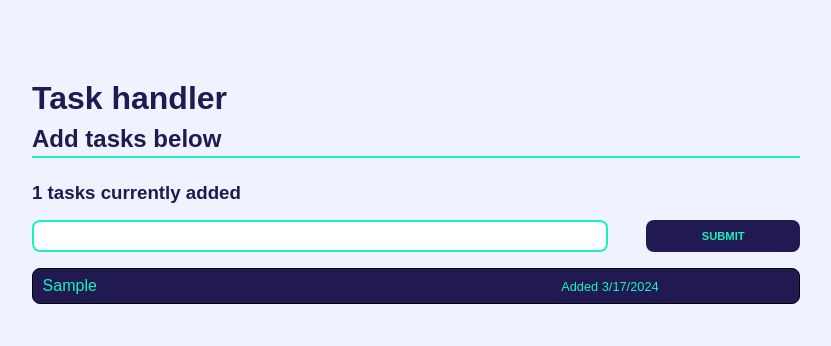
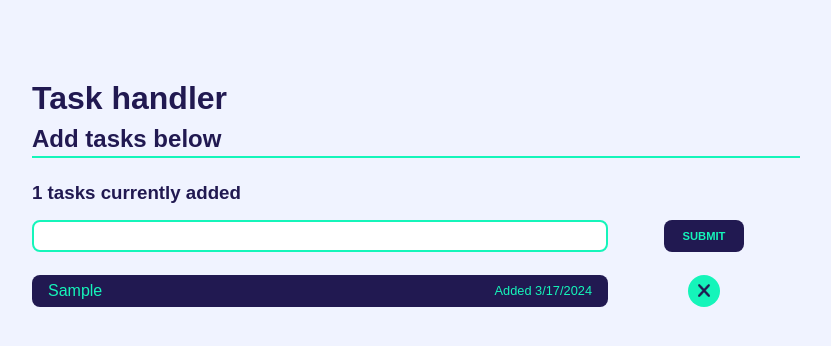
Before and after one commit to glopezv95/react-taskhandler, a React (Create React App) app: page / in a window 1280 px wide. Both pictures are taken after typing "Sample" into the empty fields and a click on the input "SUBMIT". Shown: the top 346 px of the page, without its empty margins (224-1055 px from the left). Built offline with nearby package versions, Linux system fonts and the light colour scheme; a web font is replaced by a local one.

Commit message:
Add delete button

```diff
--- a/src/App.css
+++ b/src/App.css
@@ -27,8 +27,7 @@ h3 {
 #input-line {
     height: 2rem;
     display: grid;
-    grid-template-columns: 75% 20%;
-    justify-content: space-between;
+    grid-template-columns: 75% 25%;
 }
 
 input[type="text"],
@@ -44,6 +43,9 @@ input[type="text"] {
 }
 
 input[type="submit"] {
+    width: 5rem;
+    height: 2rem;
+    margin: auto;
     border: none;
     background-color: #211951;
     color: #15F5BA;
@@ -57,29 +59,51 @@ ul {
     padding-left: 0;
 }
 
+div.task-li {
+    display: grid;
+    grid-template-columns: 75% 25%;
+}
+
 li {
-    display: grid;
-    grid-template-columns: repeat(2, 1fr);
-    list-style: none;
-    padding: 0.5rem 0rem 0.5rem 0.6rem;
-    margin: 0.5rem 0;
-    border: 1px solid #000;
-    border-radius: 0.5rem;
-    cursor: pointer;
+    height: 2rem;
+    padding: 0 1rem;
+    margin: 0.4rem 0;
     background-color: #211951;
     color: #15F5BA;
-    text-transform: capitalize;
+    border-radius: 0.5rem;
+    list-style: none;
+    align-items: center;
+    display: grid;
+    grid-template-columns: repeat(2, 50%);
 }
 
 span {
     font-size: 0.8rem;
+    text-align: end;
+}
+
+#button {
+    width: 2rem;
+    height: 2rem;
+    background-color: #15F5BA;
+    color: #211951;
+    font-weight: bold;
+    margin: auto;
+    border: none;
+    border-radius: 50%;
     display: grid;
-    place-content: center;
-    padding: 0 0.6rem;
+    place-items: center;
+    cursor: pointer;
+}
+
+img {
+    width: 0.8rem;
+    height: 0.8rem;
 }
 
 @media (max-width: 600px) {
     input[type="submit"] {
         font-size: 0.6rem;
+        width: 3.5rem;
     }
 }
--- /dev/null
+++ b/src/components/TaskH3.js
@@ -0,0 +1,4 @@
+export default function TaskH3({tasklistLength}) {
+
+    return <h3>{tasklistLength} tasks currently added</h3>
+}
--- a/src/components/Tasks.js
+++ b/src/components/Tasks.js
@@ -1,4 +1,6 @@
-import { useState } from 'react'
+import { useState } from 'react';
+import Ul from './Ul';
+import TaskH3 from './TaskH3';
 
 export default function Tasks() {
 
@@ -33,7 +35,7 @@ export default function Tasks() {
 
         <div className='tasks'>
 
-            <h3>{tasklistLength} tasks currently added</h3>
+            <TaskH3 tasklistLength={tasklistLength} />
 
             <form onSubmit={handleChange}>
 
@@ -44,16 +46,7 @@ export default function Tasks() {
 
             </form>
 
-            <ul>
-
-                {tasklist.map((task, index) =>
-                    <li
-                        key={index}
-                        onClick={() => deleteTask(index)}>
-                        {task.name} <span>Added {task.date}</span>
-                    </li>)}
-
-            </ul>
+            <Ul tasklist={tasklist} deleteTask={deleteTask}/>
 
         </div>
 
--- /dev/null
+++ b/src/components/Ul.js
@@ -0,0 +1,31 @@
+import close from '../close.png';
+
+export default function Ul({ tasklist, deleteTask }) {
+
+    return (
+
+        <ul>
+
+                {tasklist.map((task, index) => (
+
+                    <div key={`${index}-div`} className="task-li">
+
+                        <li
+                            key={`${index}-li`}>
+                                {task.name}
+                                <span>Added {task.date}</span>
+                        </li>
+
+                        <div id="button" onClick={() => deleteTask(index)}>
+                            <img src={close} alt="Eliminate task"/>
+                        </div>
+
+                    </div>
+
+
+                    ))
+                }
+
+            </ul>
+    )
+}
```
Also changed, not shown: src/close.png (added).
